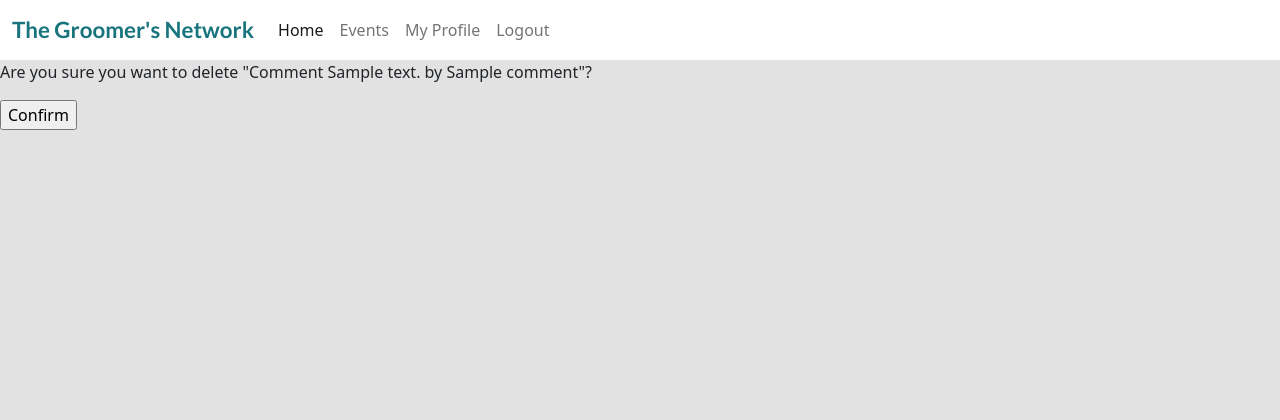
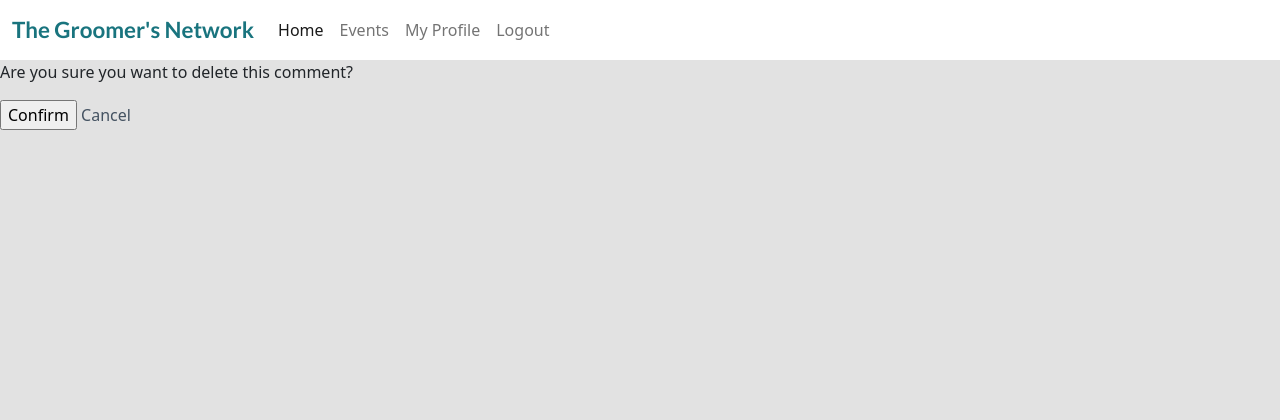
Before and after one commit to helenmurugan/the-groomers-network, a Django app: page /posts/comment/delete/1/ in a window 1280 px wide. Shown: the top 420 px of the page. Run offline with Django 3.2, Linux system fonts and the light colour scheme; a user stored in the database is signed in; tables that the repository leaves empty hold one stand-in row (values such as "Sample post"); some libraries are stand-ins or nearby versions.

Commit message:
feat: Add cancel link to confirm delete pages for posts and comments, generate slug with timestamp for user posts

```diff
--- a/post/models.py
+++ b/post/models.py
@@ -2,6 +2,7 @@ from django.db import models
 from django.contrib.auth.models import User
 from cloudinary.models import CloudinaryField
 from django.utils.text import slugify
+from django.utils import timezone
 
 class Post(models.Model):
     """
@@ -40,12 +41,13 @@ class Post(models.Model):
         blank=True,
         )
 
-
+    #following code taken from Kim Bergstroem's PP4
     def save(self, *args, **kwargs):
             if not self.slug:
                 # Generate a slug based on the username and post title
                 base_slug = slugify(self.title)
-                unique_slug = f"{base_slug}"  #not sure if User is correct variable here
+                timestamp = timezone.now().strftime('%Y%m%d%H%M%S')
+                unique_slug = f"{base_slug}-{timestamp}"
                 self.slug = unique_slug
 
             return super().save(*args, **kwargs)
--- a/post/views.py
+++ b/post/views.py
@@ -61,7 +61,6 @@ class PostDetail(View):
 
         comment_form = CommentForm(data=request.POST)
         if comment_form.is_valid():
-            comment_form.instance.email = request.user.email
             comment_form.instance.name = request.user.username
             comment = comment_form.save(commit=False)
             comment.author = request.user
@@ -70,8 +69,7 @@ class PostDetail(View):
             messages.success(request, "Your comment has been published!")
         else:
             comment_form = CommentForm()
-
-
+            messages.error(request, "Comment form was empty!")
 
 
         return render(
@@ -116,7 +114,7 @@ class PostCreate(SuccessMessageMixin, LoginRequiredMixin, CreateView):
 
     def form_valid(self, form):
         """
-        Adds logged in username as author for post
+        Adds logged in user as author for post
         """
         form.instance.author = self.request.user
         return super().form_valid(form)
@@ -130,23 +128,6 @@ class PostUpdate(SuccessMessageMixin, LoginRequiredMixin, UpdateView):
     form_class = PostForm
     template_name = "post_update.html"
     success_message = "Your post has been updated!"
-
-
-    # Code on url permission access validation is taken from
-    # DamianJacob: https://github.com/Damianjacob/MS4_breadit/tree/main/breadit
-    # def get(self, request, slug):
-    #     """
-    #     Check if logged in user is post author.
-    #     """
-    #     post = get_object_or_404(Post, slug=slug)
-    #     user = request.user
-    #     if str(user.username) != str(post.author):
-    #         raise PermissionDenied
-    #     else:
-    #         return render(request, 'post_update.html', {
-    #             'post': post,
-    #             'slug': slug
-    #         })
 
 
     def get_success_url(self):
@@ -201,20 +182,6 @@ class CommentDelete(LoginRequiredMixin, DeleteView):
         return super(CommentDelete, self).delete(request, *args, **kwargs)
 
 
-    # def get(self, request, pk):
-    #     """
-    #     Check if logged in user is comment author.
-    #     """
-    #     comment = get_object_or_404(Comment, id=pk)
-    #     user = request.user
-    #     if str(user.username) != str(comment.name):
-    #         raise PermissionDenied
-    #     else:
-    #         return render(request, 'comment_confirm_delete.html', {
-    #             'object': comment,
-
-    #         })
-
     def get_success_url(self):
         #following code taken from Kim Bergstroem's PP4
         post_slug = self.object.post.slug
--- a/templates/comment_confirm_delete.html
+++ b/templates/comment_confirm_delete.html
@@ -3,8 +3,9 @@
 {% block content %}
 <form method="post" action="{% url 'comment_confirm_delete' pk=object.id %}">
     {% csrf_token %}
-    <p>Are you sure you want to delete "{{ object }}"?</p>
+    <p>Are you sure you want to delete this comment?</p>
     {{ form }}
     <input type="submit" value="Confirm">
+    <a href="{% url 'home' %}" class="post-link">Cancel</a>
 </form>
 {% endblock %}
--- a/templates/post_confirm_delete.html
+++ b/templates/post_confirm_delete.html
@@ -3,8 +3,9 @@
 {% block content %}
 <form method="post">
     {% csrf_token %}
-    <p>Are you sure you want to delete "{{ object }}"?</p>
+    <p>Are you sure you want to delete this post?</p>
     {{ form }}
     <input type="submit" value="Confirm">
+    <a href="{% url 'post_detail' post.slug  %}" class="post-link">Cancel</a>
 </form>
 {% endblock %}
--- a/user_profile/forms.py
+++ b/user_profile/forms.py
@@ -1,7 +1,6 @@
 from .models import Profile
 from django import forms
 from django_summernote.widgets import SummernoteWidget
-
 
 
 class ProfileForm(forms.ModelForm):
```
Also changed, not shown: user_profile/models.py (+0 -10 lines), user_profile/views.py (+15 -0 lines), db.sqlite3.
